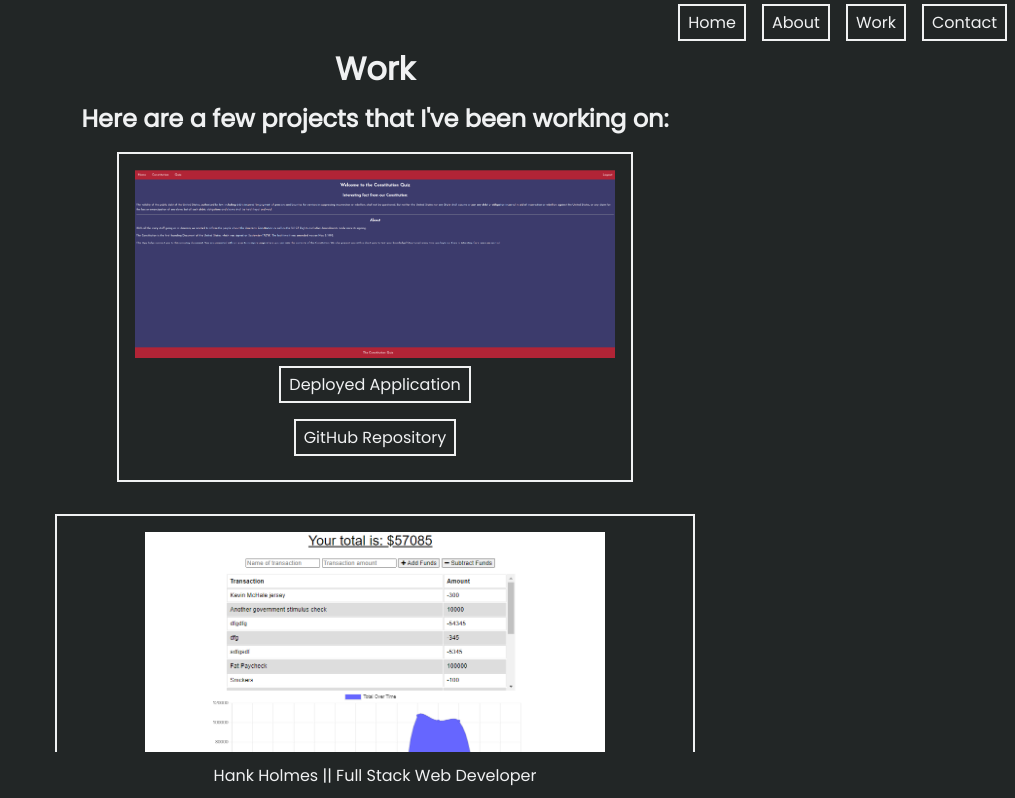
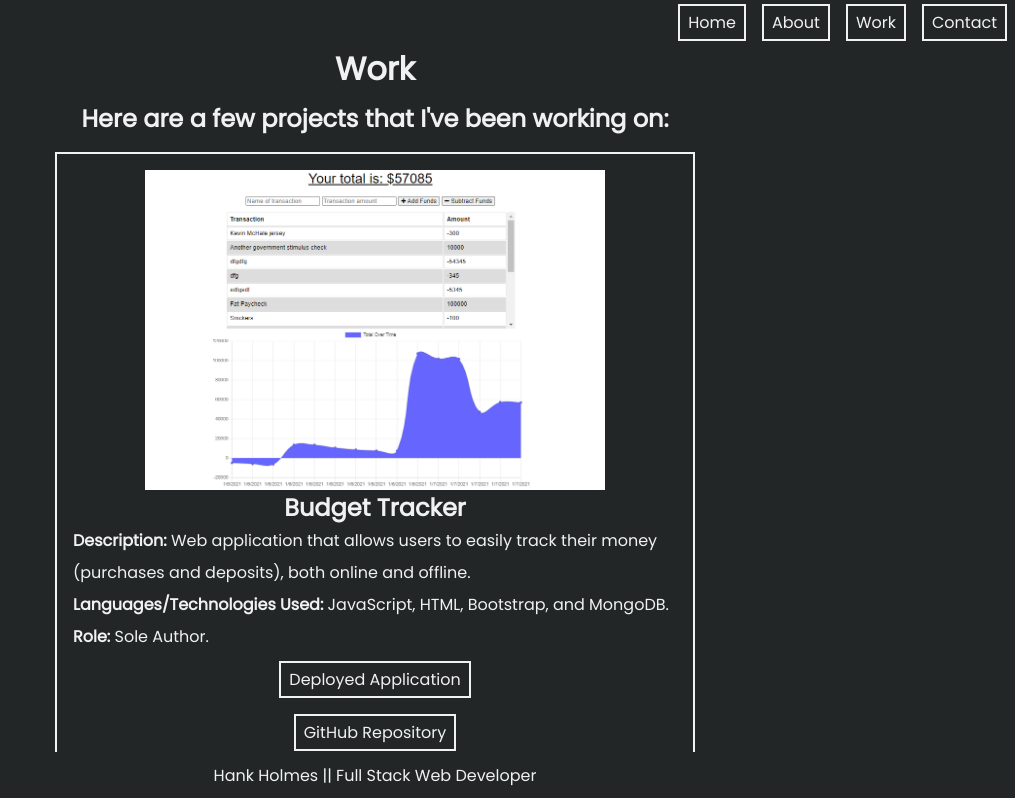
Before and after one commit to HHH-603/V2-Portfolio, a React (Create React App) app: page /work in a window 1280 px wide. Shown: the top 798 px of the page, without its empty margins (265-1280 px from the left). Built offline with nearby package versions, Linux system fonts and the light colour scheme.

Commit message:
Accidentally left some of the code up on my portfolio from the Constitution Quiz I just took down.

```diff
--- a/src/pages/work/index.js
+++ b/src/pages/work/index.js
@@ -26,26 +26,6 @@ const Work = () => {
         </PageDescription>
       </HeaderContainer>
       <PageWrapper>
-        <ProjectCard>
-          <ImageContainer>
-            <a className="project-image-link" href=""></a>
-            <img src={CQ} className="project-image" alt="constitution-quiz" />
-          </ImageContainer>
-          <ProjectLinksContainer>
-            <a
-              className="project-link"
-              href="https://constitutionquiz.herokuapp.com/"
-            >
-              Deployed Application
-            </a>
-            <a
-              className="project-link"
-              href="https://github.com/HHH-603/Constitution_Quiz"
-            >
-              GitHub Repository
-            </a>
-          </ProjectLinksContainer>
-        </ProjectCard>
         <ProjectCard>
           <ImageContainer>
             <a className="project-image-link" href=""></a>
```
